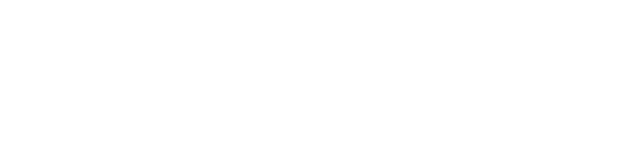
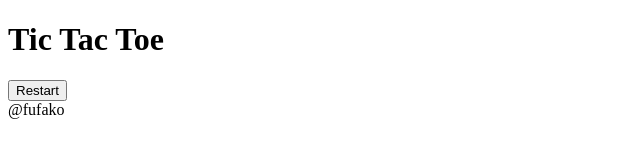
Before and after one commit to fufako/PROJECT-TIC-TAC-TOE, a plain HTML site: page index.html in a window 1280 px wide. Shown: the whole page, without its empty margins (0-640 px from the left). Drawn offline with Linux system fonts and the light colour scheme.

Commit message:
Fill body with required content

```diff
--- a/index.html
+++ b/index.html
@@ -8,5 +8,13 @@
     <link rel="stylesheet" href="style.css" />
     <script src="script.js" defer></script>
   </head>
-  <body></body>
+  <body>
+    <header><h1>Tic Tac Toe</h1></header>
+    <div class="main">
+      <div class="info"><p id="message"></p></div>
+      <div class="gameboard" id="gameboard"></div>
+      <div class="center"><button>Restart</button></div>
+    </div>
+    <footer>@fufako</footer>
+  </body>
 </html>
```
